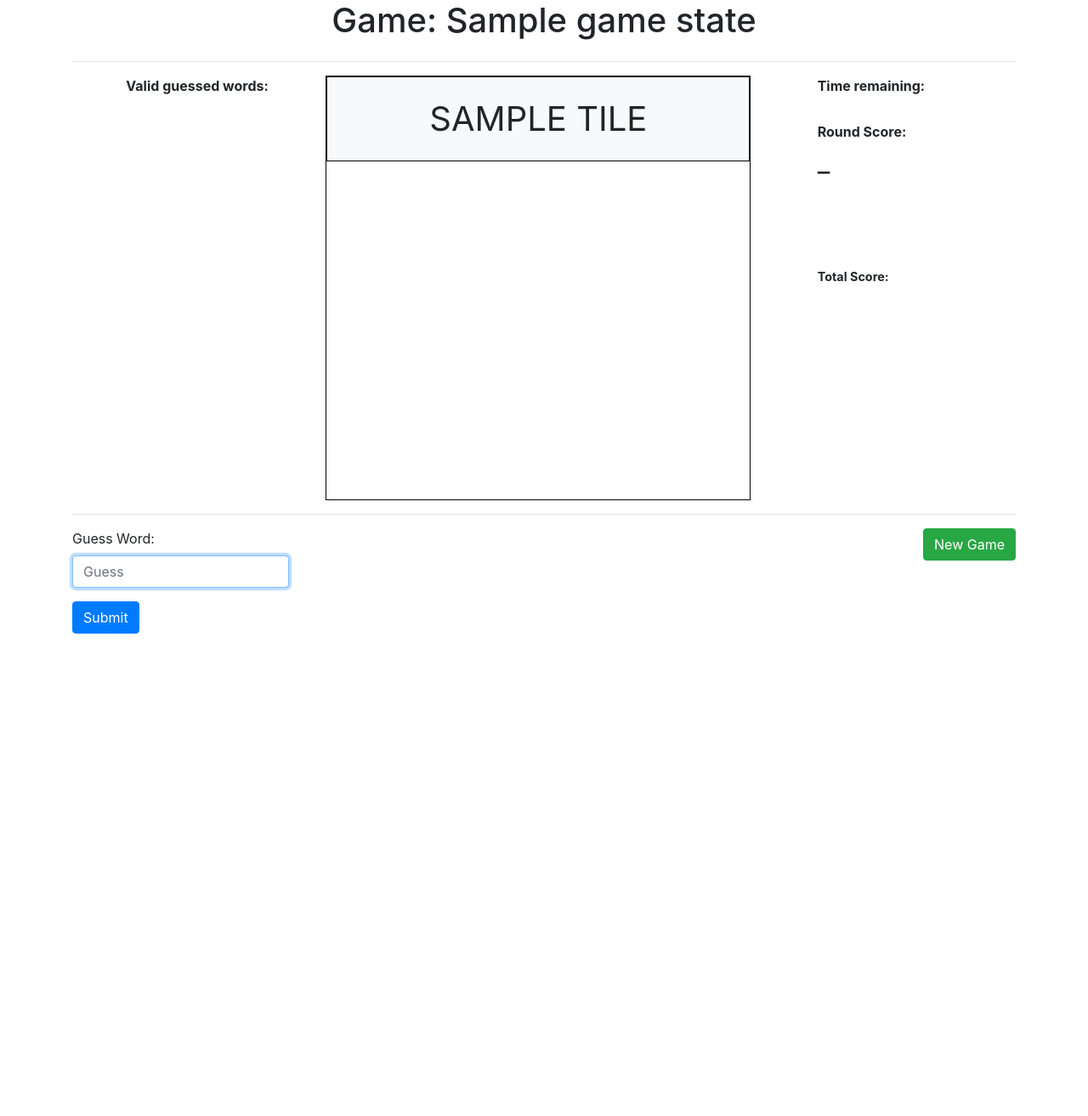
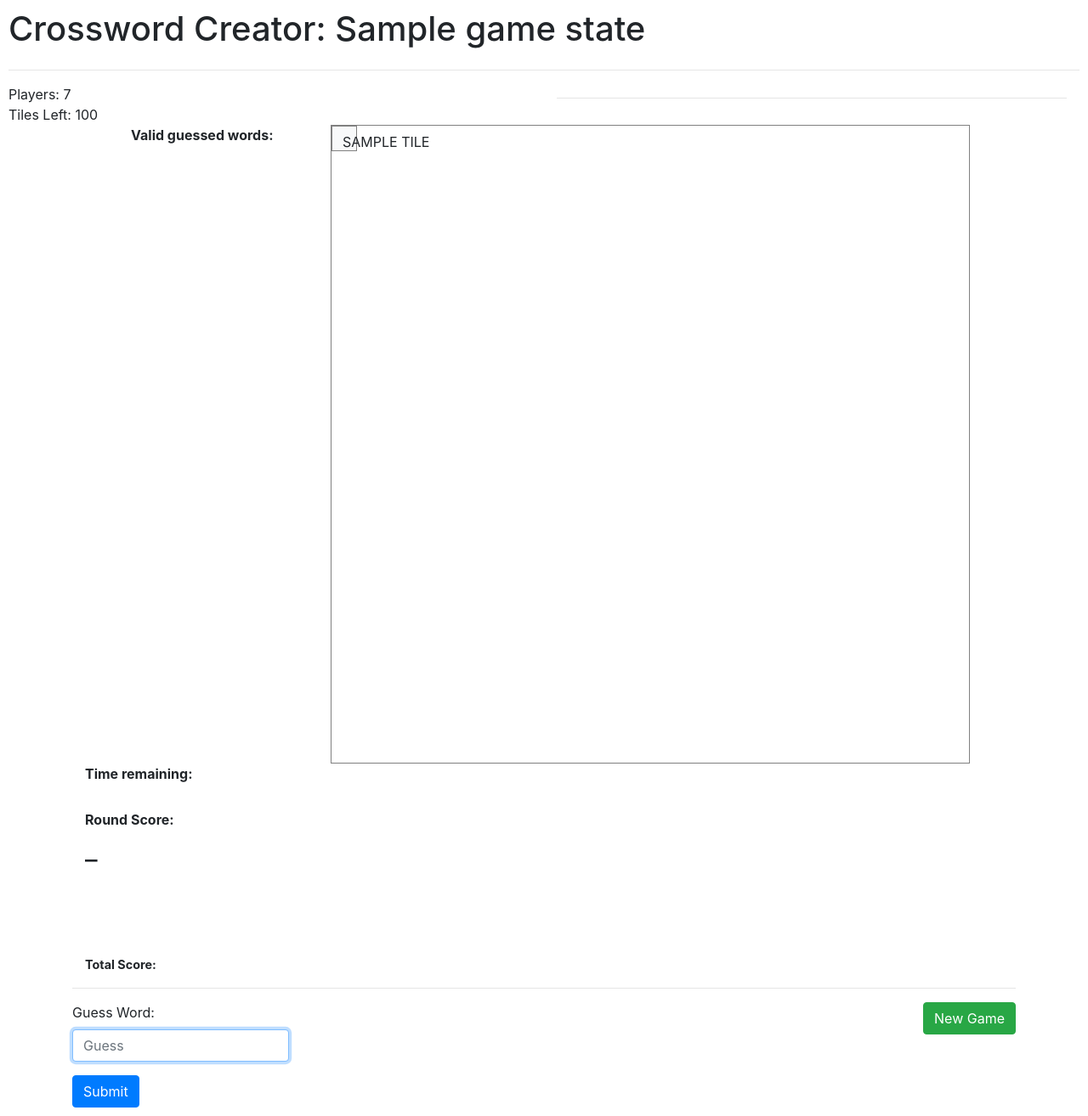
Before and after one commit to Tyler-Yates/crossword-creator, a Python web app: template application/templates/game.html in a window 1280 px wide. Shown: the whole page at 85% size. Before the commit the page ends 746 px from the top, so only its background shows below. Run offline with Jinja, Linux system fonts and the light colour scheme; the template is opened without the code that fills it: most values are stand-ins (such as "Sample title", 1, 10 or a date in 2020).

Commit message:
Initial work on the game page

```diff
--- a/application/networking/routes.py
+++ b/application/networking/routes.py
@@ -20,8 +20,9 @@ def game_page(game_name: str):
     game_state = _get_game_manager().get_game_state(game_name)
 
     if game_state:
-        player_name = game_state.player_ids_to_names[_get_player_id()]
-        return render_template("game.html", game_state=game_state, player_name=player_name)
+        player_id = _get_player_id()
+        player_name = game_state.player_ids_to_names[player_id]
+        return render_template("game.html", game_state=game_state, player_id=player_id, player_name=player_name)
     return "Could not find game!", 404
 
 
--- a/application/static/game.css
+++ b/application/static/game.css
@@ -1,14 +1,19 @@
+body {
+    margin: 10px;
+}
+
 .btn-row {
-    height: 100px;
+    height: 30px;
 }
 
 .btn-tile {
-    height: 100px;
-    font-size: 250%;
+    height: 30px;
+    width: 30px;
+    font-size: 100%;
     box-sizing: border-box;
     -moz-box-sizing: border-box;
     -webkit-box-sizing: border-box;
-    border: 1px solid black !important;
+    border: 1px solid grey !important;
     color: black;
     text-transform: uppercase;
 }
@@ -19,8 +24,9 @@
 
 #inner-button-container {
     padding: 0;
-    border: 1px solid black;
-    width: 500px;
+    border: 1px solid grey;
+    height: 752px;
+    width: 752px;
     margin-left: 0;
 }
 
--- a/application/templates/game.html
+++ b/application/templates/game.html
@@ -3,19 +3,35 @@
 <head>
     {% include 'head.html' %}
 
-    <title>{{ game_state.game_name }} - Scrambled Words</title>
+    <title>{{ game_state.game_name }} - Crossword Creator</title>
 
     <link rel="stylesheet" href="{{ url_for('static', filename='game.css') }}">
     <script type="text/javascript" src="{{ url_for('static', filename='vendor/socketio.js') }}"></script>
     <script type="text/javascript" src="{{ url_for('static', filename='game.js') }}"></script>
 </head>
 <body>
-<div class="text-center">
-    <h1>Game: <span id="game-name">{{ game_state.game_name }}</span></h1>
+<div class="game-header">
+    <h1>Crossword Creator: <span id="game-name">{{ game_state.game_name }}</span></h1>
 </div>
 
-<div class="container">
+<div class="w-100">
     <div class="row">
+        <div class="col">
+            <hr>
+        </div>
+    </div>
+</div>
+
+<div id="upper-info-div" class="container-fluid">
+    <div class="row">
+        <div class="col">
+            <div class="row">
+                Players: 7
+            </div>
+            <div class="row">
+                Tiles Left: 100
+            </div>
+        </div>
         <div class="col">
             <hr>
         </div>
@@ -32,21 +48,23 @@
             </div>
         </div>
         <div id="inner-button-container" class="container">
-            {% for tile in game_state.game_tiles %}
-                {% if loop.index0 is divisibleby(5) %}
-                    {% if loop.index0 != 0 %}
-                        </div>
-                    {% endif %}
-                    <div class="row btn-row no-gutters">
-                {% endif %}
-
+            {% for row in game_state.player_ids_to_boards[player_id].board %}
+                {% set outer_loop = loop %}
+                <div class="row btn-row no-gutters">
+                {% for tile in row %}
                 <div class="col">
-                    <button id="tile-{{ loop.index0 }}" class="btn btn-tile btn-light btn-block rounded-0" disabled>
-                        {{ tile }}
+                    <button id="space-{{ outer_loop.index0 }}-{{ loop.index0 }}" class="btn btn-tile btn-light btn-block rounded-0" disabled>
+                        {% if tile is none %}
+                            _
+                        {% else %}
+                            {{ tile }}
+                        {% endif %}
                     </button>
                 </div>
+                {% endfor %}
+                </div>
             {% endfor %}
-            </div>
+        </div>
     </div>
     <div id="timer-container" class="container side-bar">
         <div id="time-remaining-container">
```
